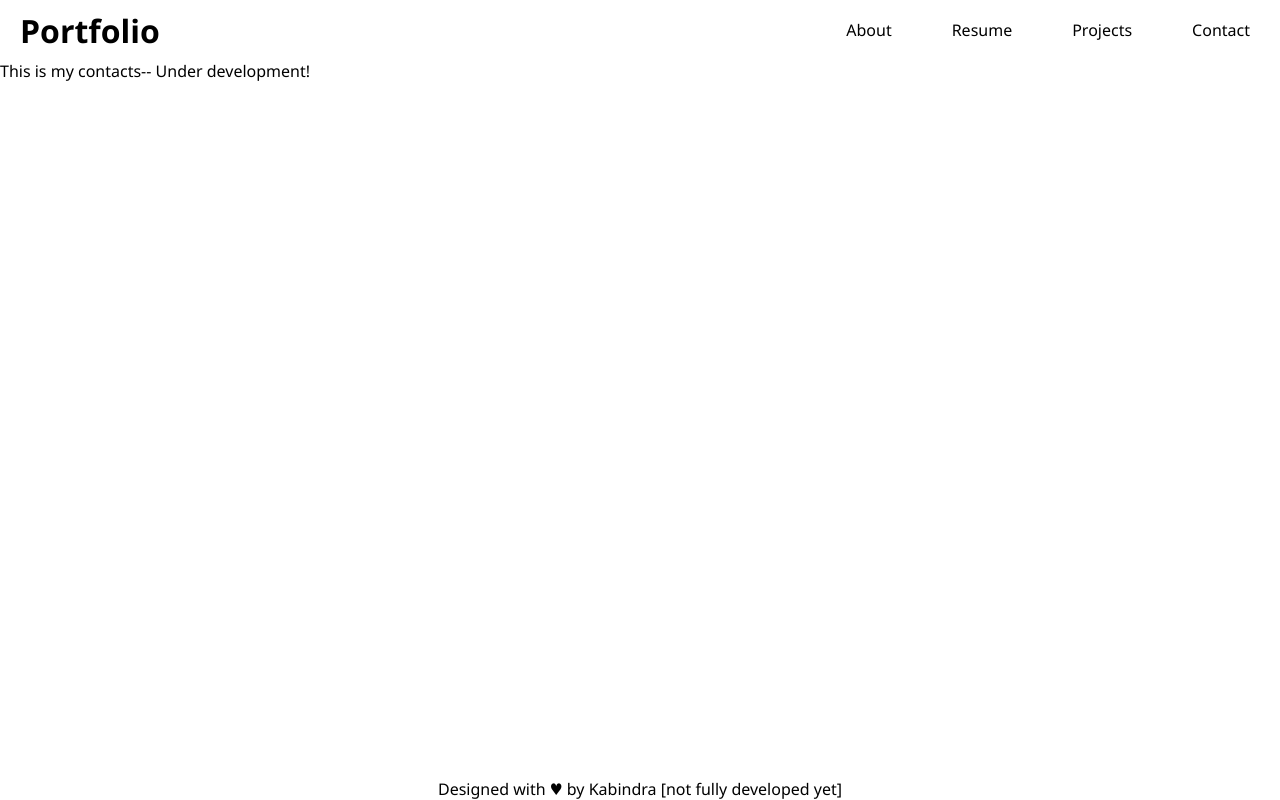
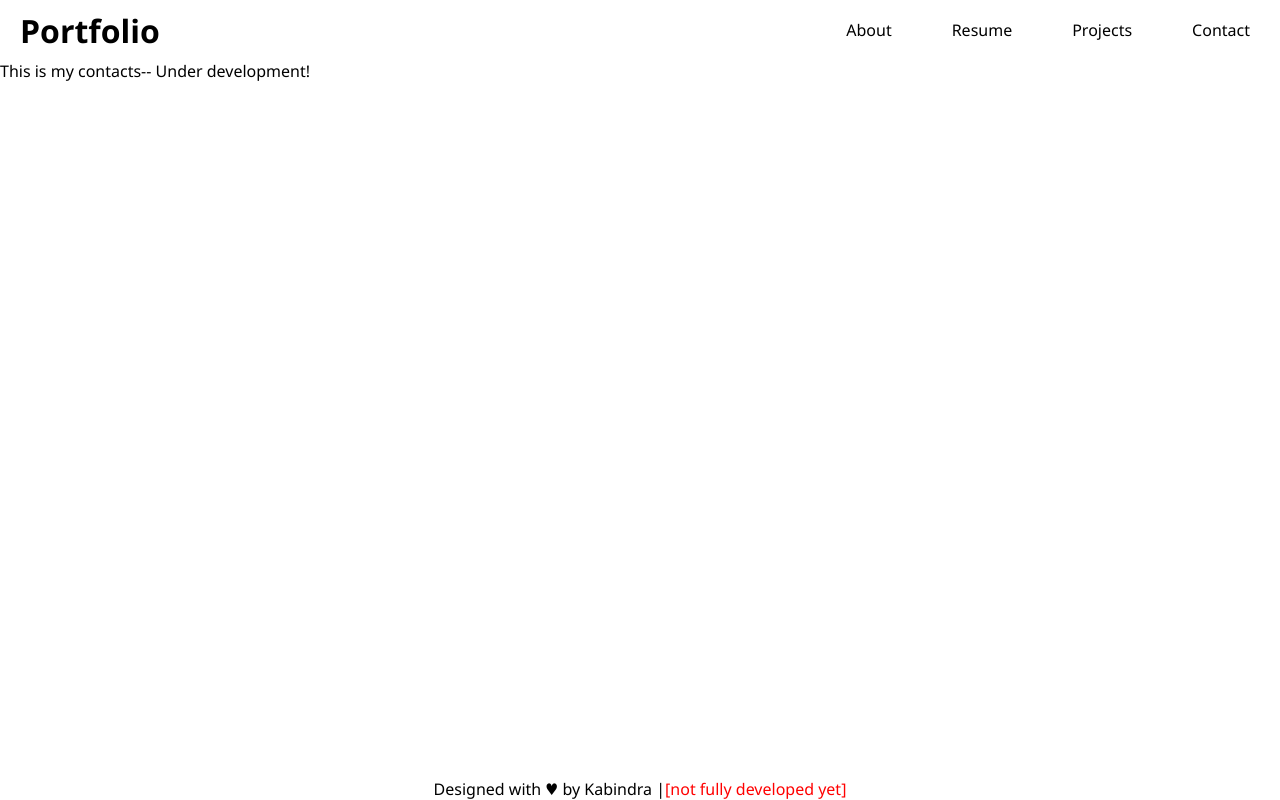
Before and after one commit to kabindrabohara078/portfolio, a React app: page /contacts in a window 1280 px wide. Built offline with nearby package versions, Linux system fonts and the light colour scheme; the HTML template or start-up script is replaced by a standard one.

Commit message:
modify i=under-dev-info-v3

```diff
--- a/src/components/Footer.jsx
+++ b/src/components/Footer.jsx
@@ -3,7 +3,12 @@ import './Components.css'
 
 const Footer = () => {
   return (
-    <div className='footer-main'>Designed with &hearts; by Kabindra [not fully developed yet]</div>
+    <div className='footer-main' style={{
+      display:'flex', justifyContent:'center', alignItems:'center'
+    }}>Designed with &hearts; by Kabindra | <div style={{
+      color:'red'
+    }}>[not fully developed yet]
+      </div></div>
   )
 }
 
```
